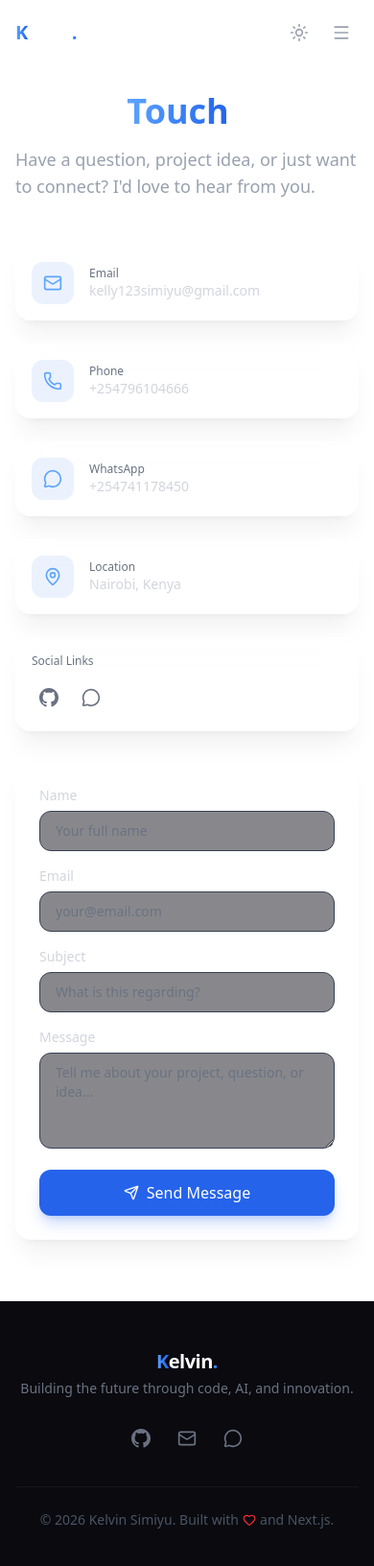
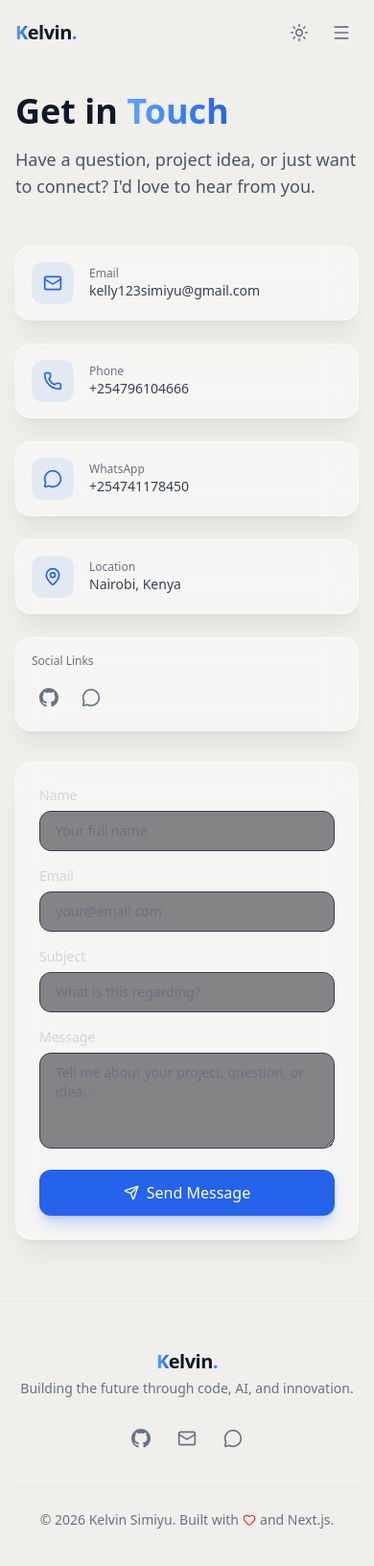
Before and after one commit to Kelly254-shazey/kelly-portfolio, a Next.js app: page /contact in a window 390 px wide. Shown: the top 1632 px of the page at 96% size. Built offline with nearby package versions, Linux system fonts and the light colour scheme.

Commit message:
Fix caching: no-store headers + resume direct link + mobile/light mode fixes for all public pages

```diff
--- a/src/app/(public)/contact/page.tsx
+++ b/src/app/(public)/contact/page.tsx
@@ -29,10 +29,10 @@ export default function ContactPage() {
     <div className="min-h-screen pt-24 pb-16">
       <div className="mx-auto max-w-7xl px-4 sm:px-6 lg:px-8">
         <motion.div initial={{ opacity: 0, y: 20 }} animate={{ opacity: 1, y: 0 }} className="mb-12">
-          <h1 className="text-4xl font-bold text-white sm:text-5xl">
+          <h1 className="text-4xl font-bold text-gray-900 dark:text-white sm:text-5xl">
             Get in <span className="text-gradient">Touch</span>
           </h1>
-          <p className="mt-4 text-lg text-gray-400 max-w-2xl">
+          <p className="mt-4 text-lg text-gray-600 dark:text-gray-400 max-w-2xl">
             Have a question, project idea, or just want to connect? I&apos;d love to hear from you.
           </p>
         </motion.div>
@@ -46,8 +46,8 @@ export default function ContactPage() {
               { icon: MapPin, label: 'Location', value: 'Nairobi, Kenya' },
             ].map((item) => (
                 <div key={item.label} className="glass-card p-4 flex items-center gap-4">
-                <div className="rounded-xl bg-primary-500/10 p-3 text-primary-400"><item.icon className="h-5 w-5" /></div>
-                <div><p className="text-xs text-gray-500">{item.label}</p><p className="text-sm text-gray-300">{item.value}</p></div>
+                <div className="rounded-xl bg-primary-500/10 dark:bg-primary-500/10 p-3 text-primary-600 dark:text-primary-400"><item.icon className="h-5 w-5" /></div>
+                <div><p className="text-xs text-gray-500">{item.label}</p><p className="text-sm text-gray-700 dark:text-gray-300">{item.value}</p></div>
               </div>
             ))}
             <div className="glass-card p-4">
@@ -57,7 +57,7 @@ export default function ContactPage() {
                     { href: 'https://github.com/Kelly254-shazey', icon: GithubIcon },
                     { href: 'https://wa.me/254741178450', icon: MessageCircle },
                   ].map((s, i) => (
-                  <a key={i} href={s.href} target="_blank" rel="noopener noreferrer" className="rounded-lg p-2 text-gray-500 hover:text-primary-400 hover:bg-dark-200 transition-all"><s.icon className="h-5 w-5" /></a>
+                    <a key={i} href={s.href} target="_blank" rel="noopener noreferrer" className="rounded-lg p-2 text-gray-500 dark:text-gray-500 hover:text-primary-600 dark:hover:text-primary-400 hover:bg-gray-100 dark:hover:bg-dark-200 transition-all"><s.icon className="h-5 w-5" /></a>
                   ))}
               </div>
             </div>
@@ -69,8 +69,8 @@ export default function ContactPage() {
                 <div className="mx-auto mb-4 flex h-16 w-16 items-center justify-center rounded-full bg-green-500/10">
                   <Send className="h-8 w-8 text-green-400" />
                 </div>
-                <h3 className="text-xl font-semibold text-white">Message Sent Successfully!</h3>
-                <p className="mt-2 text-gray-400">Thank you for reaching out. I&apos;ll get back to you within 24 hours.</p>
+                <h3 className="text-xl font-semibold text-gray-900 dark:text-white">Message Sent Successfully!</h3>
+                <p className="mt-2 text-gray-600 dark:text-gray-400">Thank you for reaching out. I&apos;ll get back to you within 24 hours.</p>
               </div>
             ) : (
               <form onSubmit={handleSubmit} className="glass-card p-6 space-y-4">
--- a/src/app/(public)/layout.tsx
+++ b/src/app/(public)/layout.tsx
@@ -5,7 +5,7 @@ import { PublicProviders } from '@/components/layout/PublicProviders'
 export default function PublicLayout({ children }: { children: React.ReactNode }) {
   return (
     <PublicProviders>
-      <div className="min-h-screen bg-white dark:bg-dark">
+      <div className="min-h-screen">
         <Navigation />
         <main>{children}</main>
         <Footer />
--- a/src/app/(public)/page.tsx
+++ b/src/app/(public)/page.tsx
@@ -23,7 +23,7 @@ function toStr(d: Date | null | undefined): string | undefined {
 }
 
 export default async function HomePage() {
-  const [skills, projects, testimonials, blogPosts, achievements, settings] = await Promise.all([
+  const [skills, projects, testimonials, blogPosts, achievements, settings, activeResume] = await Promise.all([
     prisma.skill.findMany({ orderBy: [{ category: 'asc' }, { order: 'asc' }] }),
     prisma.project.findMany({ where: { featured: true }, orderBy: { createdAt: 'desc' } }),
     prisma.testimonial.findMany({ where: { approved: true }, orderBy: { createdAt: 'desc' } }),
@@ -34,13 +34,15 @@ export default async function HomePage() {
     }),
     prisma.achievement.findMany({ orderBy: [{ order: 'asc' }, { createdAt: 'desc' }] }),
     prisma.siteSettings.findFirst(),
+    prisma.resume.findFirst({ where: { active: true }, orderBy: { createdAt: 'desc' } }),
   ])
 
   const profilePhotos: string[] = settings?.profilePhotos ? parseJson(settings.profilePhotos) as string[] : []
+  const resumeUrl = activeResume?.url ?? null
 
   return (
     <>
-      <HeroSection profilePhotos={profilePhotos} />
+      <HeroSection profilePhotos={profilePhotos} resumeUrl={resumeUrl} />
       <AboutSection />
       <AchievementsSection achievements={achievements.map(a => ({
         ...a,
--- a/src/components/public/Footer.tsx
+++ b/src/components/public/Footer.tsx
@@ -10,28 +10,28 @@ const socialLinks = [
 
 export function Footer() {
   return (
-    <footer className="border-t border-white/5 bg-dark">
+    <footer className="border-t border-gray-200 dark:border-white/5 bg-light dark:bg-dark">
       <div className="mx-auto max-w-7xl px-4 py-12 sm:px-6 lg:px-8">
         <div className="flex flex-col items-center gap-6 md:flex-row md:justify-between">
           <div className="text-center md:text-left">
             <span className="text-xl font-bold tracking-tight">
               <span className="text-gradient">K</span>
-              <span className="text-white">elvin</span>
+              <span className="text-gray-900 dark:text-white">elvin</span>
               <span className="text-gradient">.</span>
             </span>
-            <p className="mt-1 text-sm text-gray-500">
+            <p className="mt-1 text-sm text-gray-500 dark:text-gray-500">
               Building the future through code, AI, and innovation.
             </p>
           </div>
 
-          <div className="flex gap-3">
+          <div className="flex flex-wrap justify-center gap-3">
             {socialLinks.map((social) => (
               <a
                 key={social.label}
                 href={social.href}
                 target="_blank"
                 rel="noopener noreferrer"
-                className="rounded-lg p-2 text-gray-500 dark:text-gray-500 hover:text-primary-600 dark:hover:text-primary-400 hover:bg-dark-200 transition-all"
+                className="rounded-lg p-2 text-gray-500 dark:text-gray-500 hover:text-primary-600 dark:hover:text-primary-400 hover:bg-gray-100 dark:hover:bg-dark-200 transition-all"
                 aria-label={social.label}
               >
                 <social.icon className="h-5 w-5" />
@@ -40,8 +40,8 @@ export function Footer() {
           </div>
         </div>
 
-        <div className="mt-8 border-t border-white/5 pt-6 text-center">
-          <p className="text-sm text-gray-600 flex items-center justify-center gap-1">
+        <div className="mt-8 border-t border-gray-200 dark:border-white/5 pt-6 text-center">
+          <p className="text-sm text-gray-500 dark:text-gray-500 flex items-center justify-center gap-1 flex-wrap">
             &copy; {new Date().getFullYear()} Kelvin Simiyu. Built with <Heart className="h-3.5 w-3.5 text-red-500" /> and Next.js.
           </p>
         </div>
--- a/src/components/public/Navigation.tsx
+++ b/src/components/public/Navigation.tsx
@@ -38,12 +38,21 @@ export function Navigation() {
     }
   }, [pathname])
 
+  const navClasses = (isActive: boolean, isMobile?: boolean) => cn(
+    'rounded-lg px-4 py-2 text-sm font-medium transition-all duration-200',
+    isActive
+      ? 'text-primary-600 dark:text-primary-400 bg-primary-100 dark:bg-primary-500/10'
+      : isMobile
+        ? 'text-gray-700 dark:text-gray-400 hover:bg-gray-100 dark:hover:bg-dark-200 w-full'
+        : 'text-gray-600 dark:text-gray-400 hover:text-gray-900 dark:hover:text-white hover:bg-gray-100 dark:hover:bg-dark-200'
+  )
+
   return (
     <nav
       className={cn(
         'fixed top-0 z-40 w-full transition-all duration-300',
         scrolled
-          ? 'glass border-b border-white/10 shadow-lg'
+          ? 'bg-white/70 dark:bg-dark-100/70 backdrop-blur-xl border-b border-gray-200/50 dark:border-white/5 shadow-sm'
           : 'bg-transparent'
       )}
     >
@@ -51,7 +60,7 @@ export function Navigation() {
         <Link href="/" className="relative z-10">
           <span className="text-xl font-bold tracking-tight">
             <span className="text-gradient">K</span>
-            <span className="text-white">elvin</span>
+            <span className="text-gray-900 dark:text-white">elvin</span>
             <span className="text-gradient">.</span>
           </span>
         </Link>
@@ -61,19 +70,14 @@ export function Navigation() {
             <Link
               key={link.href}
               href={link.href}
-              className={cn(
-                'rounded-lg px-4 py-2 text-sm font-medium transition-all duration-200',
-                pathname === link.href
-                  ? 'text-primary-400 bg-primary-500/10'
-                  : 'text-gray-400 hover:text-white hover:bg-dark-200'
-              )}
+              className={navClasses(pathname === link.href)}
             >
               {link.label}
             </Link>
           ))}
           <button
             onClick={toggleTheme}
-            className="ml-2 rounded-lg p-2 text-gray-400 hover:text-white hover:bg-dark-200 transition-all"
+            className="ml-2 rounded-lg p-2 text-gray-500 dark:text-gray-400 hover:text-gray-900 dark:hover:text-white hover:bg-gray-100 dark:hover:bg-dark-200 transition-all"
             aria-label="Toggle theme"
           >
             {theme === 'dark' ? <Sun className="h-4 w-4" /> : <Moon className="h-4 w-4" />}
@@ -83,14 +87,14 @@ export function Navigation() {
         <div className="flex items-center gap-2 md:hidden">
           <button
             onClick={toggleTheme}
-            className="rounded-lg p-2 text-gray-400 hover:text-white hover:bg-dark-200 transition-all"
+            className="rounded-lg p-2 text-gray-500 dark:text-gray-400 hover:text-gray-900 dark:hover:text-white hover:bg-gray-100 dark:hover:bg-dark-200 transition-all"
             aria-label="Toggle theme"
           >
             {theme === 'dark' ? <Sun className="h-5 w-5" /> : <Moon className="h-5 w-5" />}
           </button>
           <button
             onClick={() => setIsOpen(!isOpen)}
-            className="rounded-lg p-2 text-gray-400 hover:text-white hover:bg-dark-200 transition-all"
+            className="rounded-lg p-2 text-gray-500 dark:text-gray-400 hover:text-gray-900 dark:hover:text-white hover:bg-gray-100 dark:hover:bg-dark-200 transition-all"
             aria-label="Menu"
           >
             {isOpen ? <X className="h-5 w-5" /> : <Menu className="h-5 w-5" />}
@@ -100,29 +104,33 @@ export function Navigation() {
 
       <AnimatePresence>
         {isOpen && (
+          <>
             <motion.div
-            initial={{ opacity: 0, height: 0 }}
-            animate={{ opacity: 1, height: 'auto' }}
-            exit={{ opacity: 0, height: 0 }}
-            className="glass border-b border-white/10 md:hidden overflow-hidden"
+              initial={{ opacity: 0 }}
+              animate={{ opacity: 1 }}
+              exit={{ opacity: 0 }}
+              className="fixed inset-0 z-0 bg-black/20 dark:bg-black/40 md:hidden"
+              onClick={() => setIsOpen(false)}
+            />
+            <motion.div
+              initial={{ opacity: 0, y: -10 }}
+              animate={{ opacity: 1, y: 0 }}
+              exit={{ opacity: 0, y: -10 }}
+              className="relative z-10 bg-white/90 dark:bg-dark-100/90 backdrop-blur-xl border-b border-gray-200 dark:border-white/5 md:hidden"
             >
               <div className="space-y-1 px-4 pb-4 pt-2">
                 {navLinks.map((link) => (
                   <Link
                     key={link.href}
                     href={link.href}
-                  className={cn(
-                    'block rounded-lg px-4 py-2.5 text-sm font-medium transition-all',
-                    pathname === link.href
-                      ? 'text-primary-400 bg-primary-500/10'
-                      : 'text-gray-400 hover:text-white hover:bg-dark-200'
-                  )}
+                    className={navClasses(pathname === link.href, true)}
                   >
                     {link.label}
                   </Link>
                 ))}
               </div>
             </motion.div>
+          </>
         )}
       </AnimatePresence>
     </nav>
```
Also changed, not shown: next.config.ts (+10 -0 lines), src/app/(public)/projects/ProjectsPageClient.tsx (+11 -11 lines), src/components/public/HeroSection.tsx (+12 -6 lines). Lines whose indentation alone changed are shown as unchanged.
